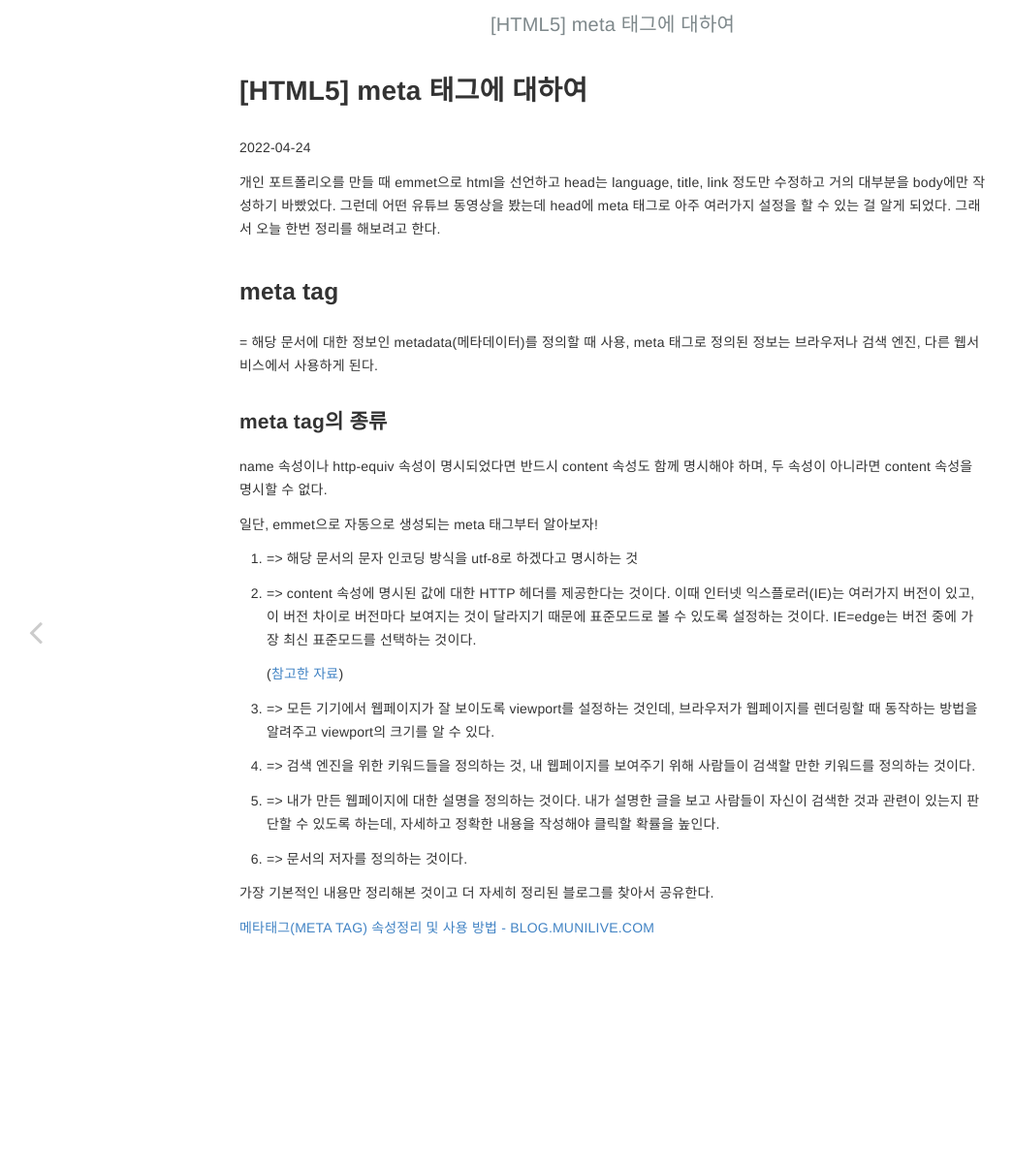
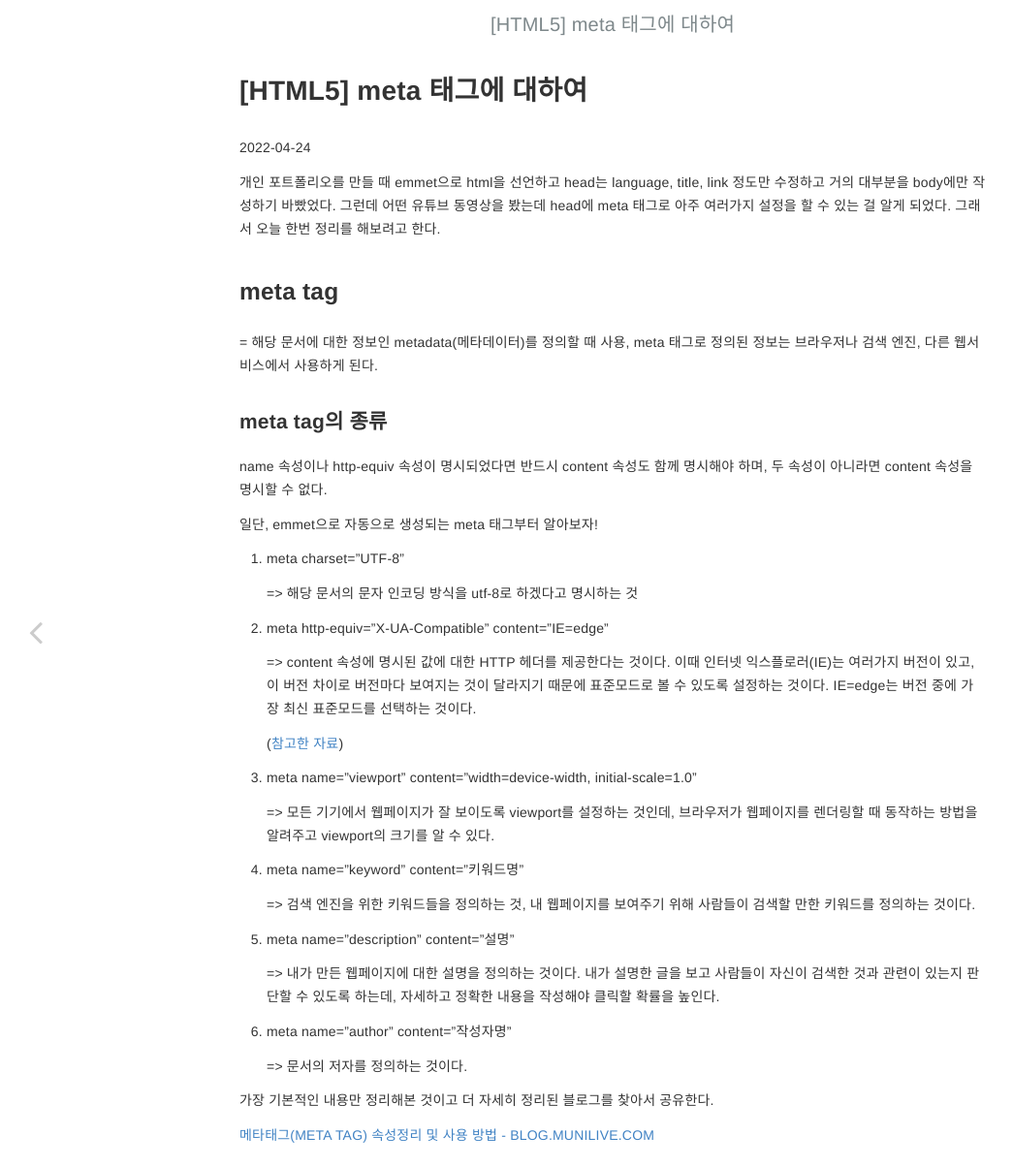
Before and after one commit to lovurself/lovurself.github.io, a Jekyll site: the page built from _posts/2022-04-24-sixteenth.md, in a window 1280 px wide. Shown: the whole page at 97% size, without its empty margins (8-1053 px from the left). Built offline with Jekyll 4.4.1, drawn with Linux system fonts in a browser that asks for light colours.

Commit message:
Update 2022-04-24-sixteenth.md

```diff
--- a/_posts/2022-04-24-sixteenth.md
+++ b/_posts/2022-04-24-sixteenth.md
@@ -25,31 +25,31 @@ name 속성이나 http-equiv 속성이 명시되었다면 반드시 content 속
 
 일단, emmet으로 자동으로 생성되는 meta 태그부터 알아보자!
 
-1. <meta charset="UTF-8" />
+1. meta charset="UTF-8"
 
    => 해당 문서의 문자 인코딩 방식을 utf-8로 하겠다고 명시하는 것
 
-2. <meta http-equiv="X-UA-Compatible" content="IE=edge" />
+2. meta http-equiv="X-UA-Compatible" content="IE=edge"
 
    => content 속성에 명시된 값에 대한 HTTP 헤더를 제공한다는 것이다. 이때 인터넷 익스플로러(IE)는 여러가지 버전이 있고, 이 버전 차이로 버전마다 보여지는 것이 달라지기 때문에 표준모드로 볼 수 있도록 설정하는 것이다. IE=edge는 버전 중에 가장 최신 표준모드를 선택하는 것이다.
 
    ([참고한 자료](https://m.blog.naver.com/PostView.naver?isHttpsRedirect=true&blogId=pts4779&logNo=221238716152))
 
-3. <meta name="viewport" content="width=device-width, initial-scale=1.0" />
+3. meta name="viewport" content="width=device-width, initial-scale=1.0"
 
    => 모든 기기에서 웹페이지가 잘 보이도록 viewport를 설정하는 것인데, 브라우저가 웹페이지를 렌더링할 때 동작하는 방법을 알려주고 viewport의 크기를 알 수 있다.
 
 
 
-4. <meta name="keyword" content="키워드명" />
+4. meta name="keyword" content="키워드명"
 
    => 검색 엔진을 위한 키워드들을 정의하는 것, 내 웹페이지를 보여주기 위해 사람들이 검색할 만한 키워드를 정의하는 것이다.
 
-5. <meta name="description" content="설명" />
+5. meta name="description" content="설명"
 
    => 내가 만든 웹페이지에 대한 설명을 정의하는 것이다. 내가 설명한 글을 보고 사람들이 자신이 검색한 것과 관련이 있는지 판단할 수 있도록 하는데, 자세하고 정확한 내용을 작성해야 클릭할 확률을 높인다.
 
-6. <meta name="author" content="작성자명" />
+6. meta name="author" content="작성자명"
 
    => 문서의 저자를 정의하는 것이다.
 
```
